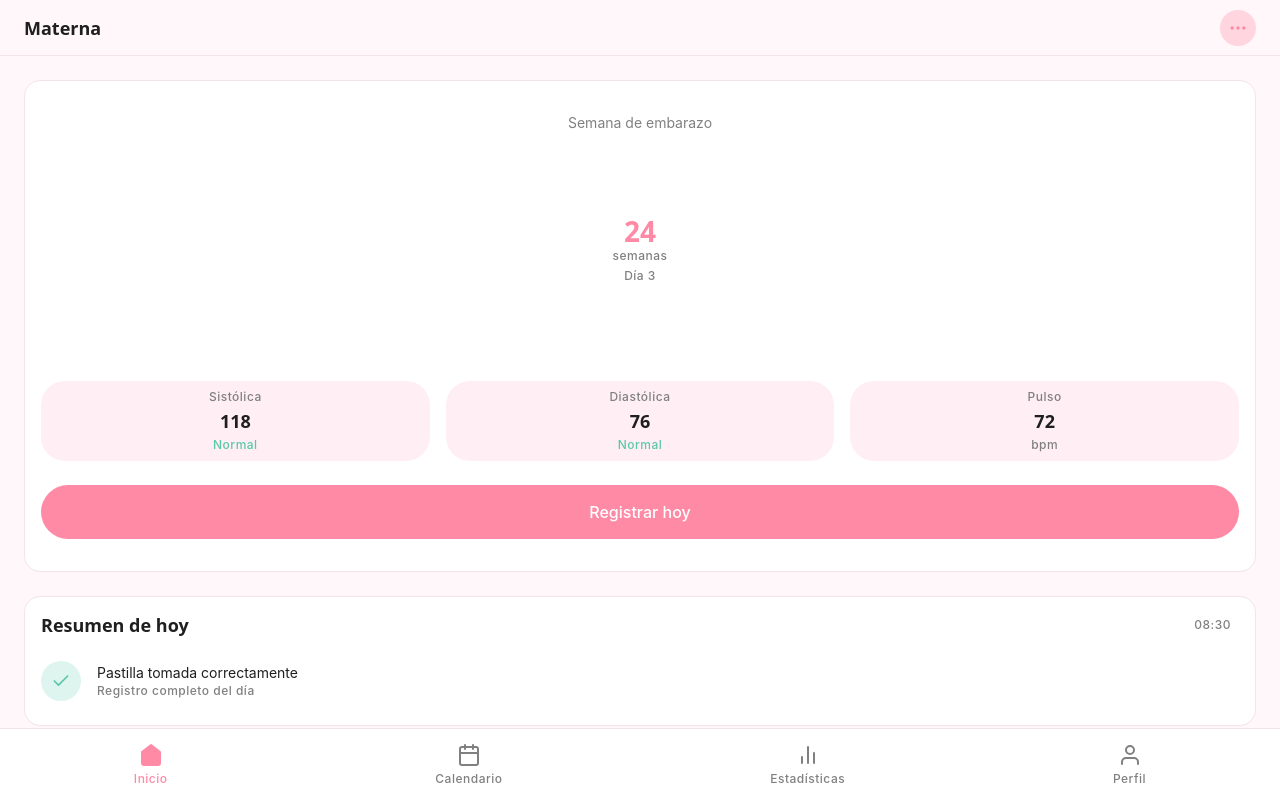
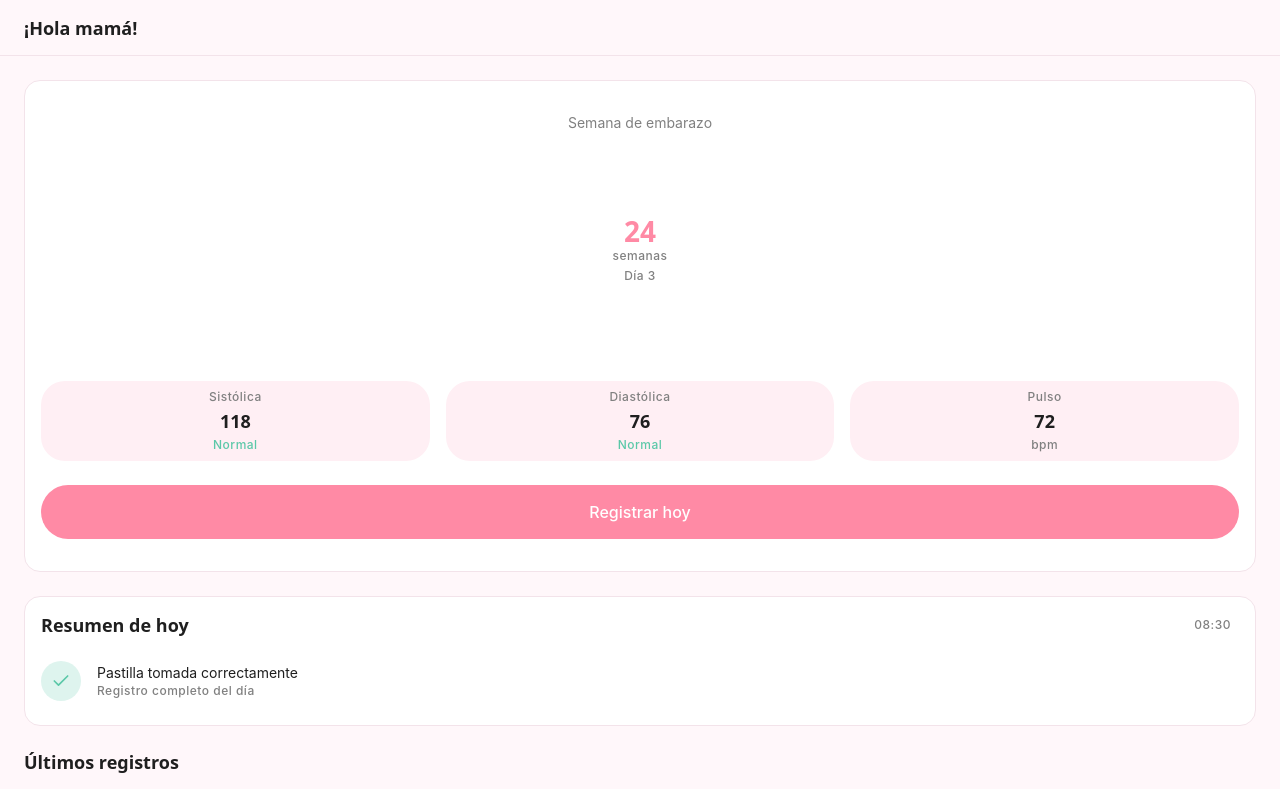
Before and after one commit to rsolanodev/tensiometro-calendar, a Next.js app: page / in a window 1280 px wide. Shown: the top 789 px of the page. Built offline with nearby package versions, Linux system fonts and the light colour scheme.

Commit message:
Update main page with base prototype for Materna

```diff
--- a/src/app/page.tsx
+++ b/src/app/page.tsx
@@ -1,6 +1,4 @@
 "use client";
-
-import { useState } from "react";
 
 function ProgressRing({
   percentage,
@@ -80,32 +78,10 @@ export default function Home() {
   const weekNumber = 24;
   const dayNumber = 3;
   const progressPercent = (weekNumber / 40) * 100;
-  const [activeNav, setActiveNav] = useState("home");
-
   return (
     <>
       <header className="app-bar">
-        <h1 className="text-headline-sm flex-1">Materna</h1>
-        <button
-          type="button"
-          className="size-9 flex items-center justify-center rounded-full bg-primary-soft text-primary"
-        >
-          <svg
-            xmlns="http://www.w3.org/2000/svg"
-            width="20"
-            height="20"
-            viewBox="0 0 24 24"
-            fill="none"
-            stroke="currentColor"
-            strokeWidth="2"
-            strokeLinecap="round"
-            strokeLinejoin="round"
-          >
-            <circle cx="12" cy="12" r="1" />
-            <circle cx="19" cy="12" r="1" />
-            <circle cx="5" cy="12" r="1" />
-          </svg>
-        </button>
+        <h1 className="text-headline-sm flex-1">¡Hola mamá!</h1>
       </header>
 
       <main className="flex-1 px-lg py-lg space-y-lg">
@@ -228,147 +204,7 @@ export default function Home() {
         </section>
       </main>
 
-      {/* Bottom Navigation */}
-      <nav className="bottom-nav">
-        <button
-          type="button"
-          className="flex flex-col items-center gap-xs"
-          onClick={() => setActiveNav("home")}
-        >
-          <svg
-            xmlns="http://www.w3.org/2000/svg"
-            width="24"
-            height="24"
-            viewBox="0 0 24 24"
-            fill={activeNav === "home" ? "var(--color-primary)" : "none"}
-            stroke={
-              activeNav === "home"
-                ? "var(--color-primary)"
-                : "var(--color-text-secondary)"
-            }
-            strokeWidth="2"
-            strokeLinecap="round"
-            strokeLinejoin="round"
-          >
-            <path d="M3 9l9-7 9 7v11a2 2 0 0 1-2 2H5a2 2 0 0 1-2-2z" />
-            <polyline points="9 22 9 12 15 12 15 22" />
-          </svg>
-          <span
-            className={
-              activeNav === "home"
-                ? "text-label-sm text-primary"
-                : "text-label-sm text-text-secondary"
-            }
-          >
-            Inicio
-          </span>
-        </button>
 
-        <button
-          type="button"
-          className="flex flex-col items-center gap-xs"
-          onClick={() => setActiveNav("calendar")}
-        >
-          <svg
-            xmlns="http://www.w3.org/2000/svg"
-            width="24"
-            height="24"
-            viewBox="0 0 24 24"
-            fill={activeNav === "calendar" ? "var(--color-primary)" : "none"}
-            stroke={
-              activeNav === "calendar"
-                ? "var(--color-primary)"
-                : "var(--color-text-secondary)"
-            }
-            strokeWidth="2"
-            strokeLinecap="round"
-            strokeLinejoin="round"
-          >
-            <rect x="3" y="4" width="18" height="18" rx="2" ry="2" />
-            <line x1="16" y1="2" x2="16" y2="6" />
-            <line x1="8" y1="2" x2="8" y2="6" />
-            <line x1="3" y1="10" x2="21" y2="10" />
-          </svg>
-          <span
-            className={
-              activeNav === "calendar"
-                ? "text-label-sm text-primary"
-                : "text-label-sm text-text-secondary"
-            }
-          >
-            Calendario
-          </span>
-        </button>
-
-        <button
-          type="button"
-          className="flex flex-col items-center gap-xs"
-          onClick={() => setActiveNav("stats")}
-        >
-          <svg
-            xmlns="http://www.w3.org/2000/svg"
-            width="24"
-            height="24"
-            viewBox="0 0 24 24"
-            fill={activeNav === "stats" ? "var(--color-primary)" : "none"}
-            stroke={
-              activeNav === "stats"
-                ? "var(--color-primary)"
-                : "var(--color-text-secondary)"
-            }
-            strokeWidth="2"
-            strokeLinecap="round"
-            strokeLinejoin="round"
-          >
-            <line x1="18" y1="20" x2="18" y2="10" />
-            <line x1="12" y1="20" x2="12" y2="4" />
-            <line x1="6" y1="20" x2="6" y2="14" />
-          </svg>
-          <span
-            className={
-              activeNav === "stats"
-                ? "text-label-sm text-primary"
-                : "text-label-sm text-text-secondary"
-            }
-          >
-            Estadísticas
-          </span>
-        </button>
-
-        <button
-          type="button"
-          className="flex flex-col items-center gap-xs"
-          onClick={() => setActiveNav("profile")}
-        >
-          <svg
-            xmlns="http://www.w3.org/2000/svg"
-            width="24"
-            height="24"
-            viewBox="0 0 24 24"
-            fill={activeNav === "profile" ? "var(--color-primary)" : "none"}
-            stroke={
-              activeNav === "profile"
-                ? "var(--color-primary)"
-                : "var(--color-text-secondary)"
-            }
-            strokeWidth="2"
-            strokeLinecap="round"
-            strokeLinejoin="round"
-          >
-            <path d="M20 21v-2a4 4 0 0 0-4-4H8a4 4 0 0 0-4 4v2" />
-            <circle cx="12" cy="7" r="4" />
-          </svg>
-          <span
-            className={
-              activeNav === "profile"
-                ? "text-label-sm text-primary"
-                : "text-label-sm text-text-secondary"
-            }
-          >
-            Perfil
-          </span>
-        </button>
-      </nav>
     </>
   );
 }
```
